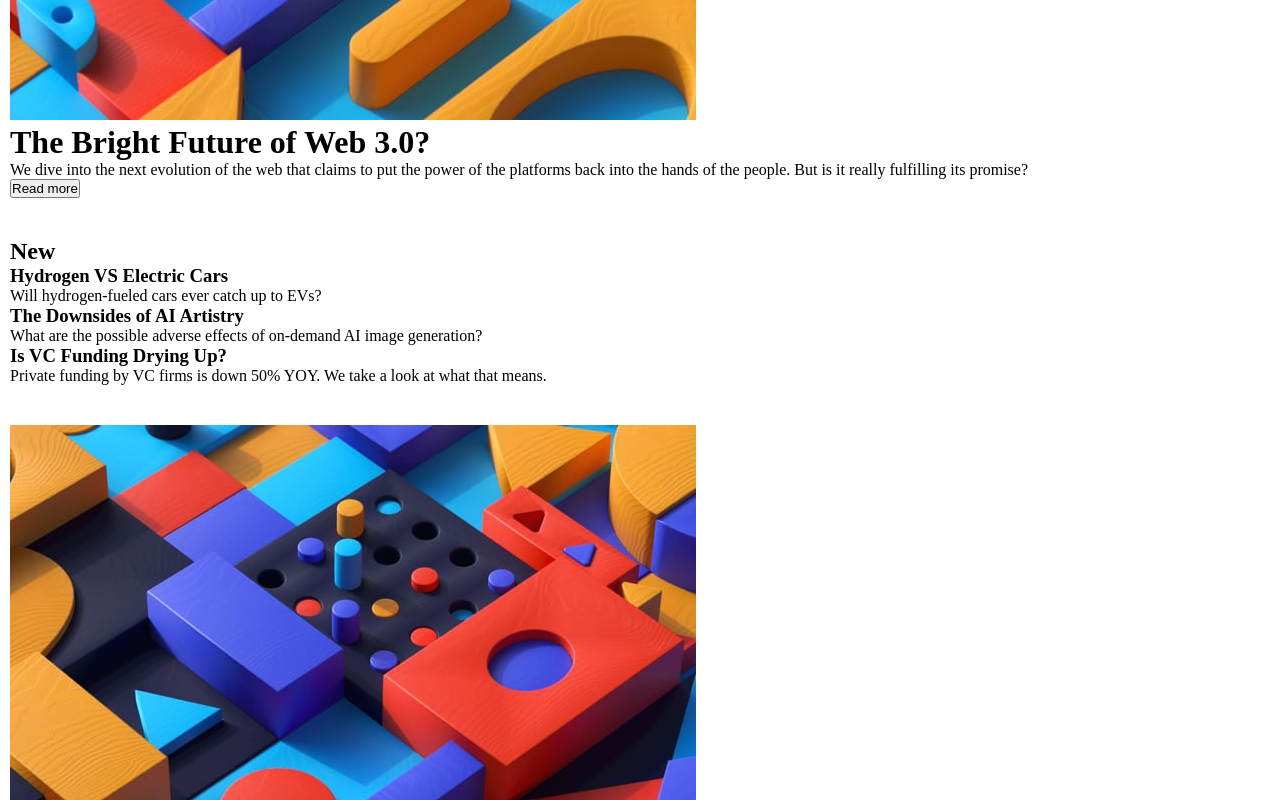
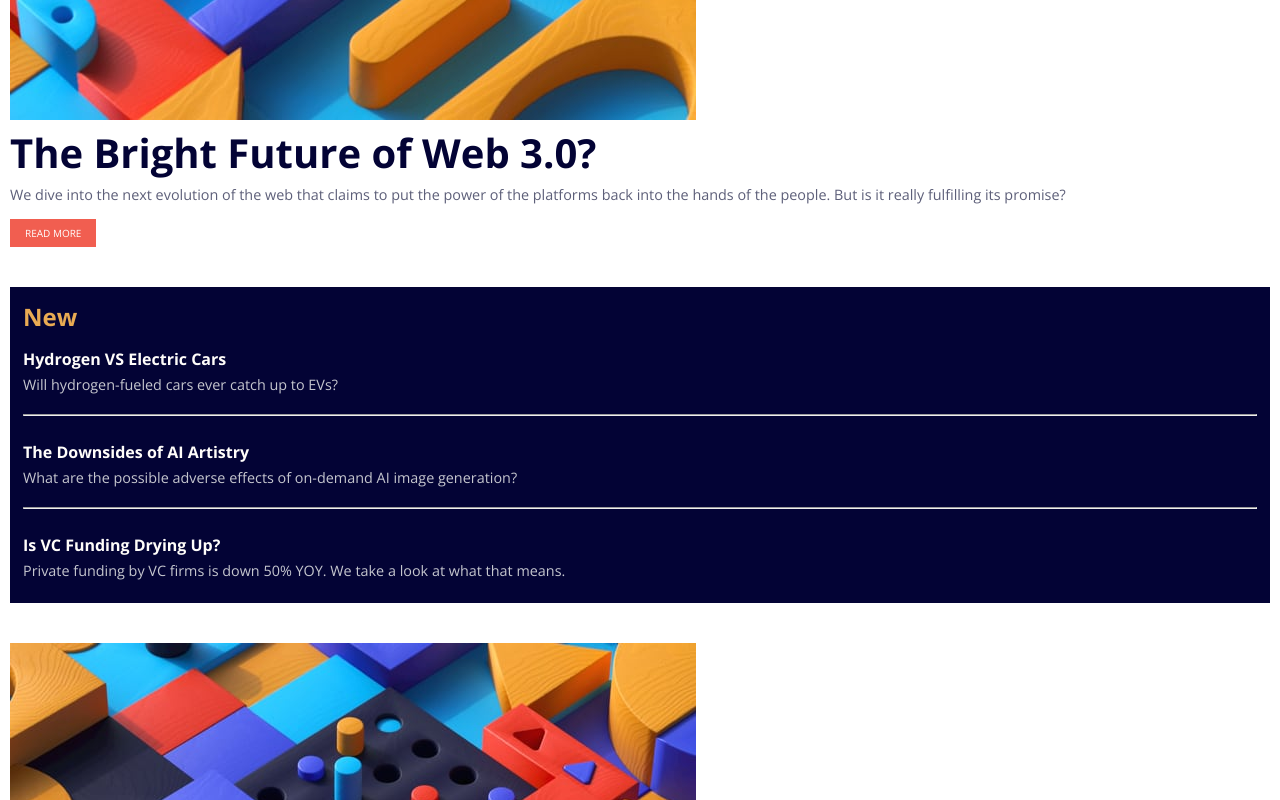
Before and after one commit to dianesancheril/news-homepage, a plain HTML site: page index.html in a window 1280 px wide. Shown: the part 580-1380 px from the top of the page. Drawn offline with nearby package versions, Linux system fonts and the light colour scheme.

Commit message:
second section design complete

```diff
--- a/index.html
+++ b/index.html
@@ -5,6 +5,9 @@
   <meta name="viewport" content="width=device-width, initial-scale=1.0"> <!-- displays site properly based on user's device -->
 
   <link rel="icon" type="image/png" sizes="32x32" href="./assets/images/favicon-32x32.png">
+  <link rel="preconnect" href="https://fonts.googleapis.com">
+  <link rel="preconnect" href="https://fonts.gstatic.com" crossorigin>
+  <link href="https://fonts.googleapis.com/css2?family=Open+Sans:wght@400;500;600;700;800&family=Quicksand:wght@300;400;600&display=swap" rel="stylesheet">
   <link rel="stylesheet" href="styles.css">
   <link rel="stylesheet" href="https://cdnjs.cloudflare.com/ajax/libs/font-awesome/4.7.0/css/font-awesome.min.css">
   <title>Frontend Mentor | News homepage</title>
@@ -39,21 +42,25 @@
       <h1>The Bright Future of Web 3.0?</h1>
       <p>  We dive into the next evolution of the web that claims to put the power of the platforms back into the hands of the people.
         But is it really fulfilling its promise?</p>
-      <button>Read more</button>
+      <button>READ MORE</button>
     </div>
-    <div class="fb-item fb-item-2">
+    <div class="fb-item">
+      <div class="fb-item-2">
         <h2>New</h2>
         <div>
           <h3>Hydrogen VS Electric Cars</h3>
           <p>Will hydrogen-fueled cars ever catch up to EVs?</p>
         </div>
+        <hr>
         <div>
           <h3>The Downsides of AI Artistry</h3>
           <p>What are the possible adverse effects of on-demand AI image generation?</p>
         </div>
+        <hr>
         <div>
           <h3>Is VC Funding Drying Up?</h3>
           <p>Private funding by VC firms is down 50% YOY. We take a look at what that means.</p>
+        </div>
       </div>
     </div>
     <div class="fb-item fb-item-3">
--- a/styles.css
+++ b/styles.css
@@ -2,6 +2,7 @@
     margin: 0;
     padding: 0;
     box-sizing: border-box;
+    font-family: 'Open Sans', sans-serif;
 }
 
 body {
@@ -102,3 +103,56 @@ li {
     max-width: 100%;
     max-height: 100%;
 }
+
+.fb-item-1 h1{
+    color: hsl(240, 89%, 11%);
+    font-weight: 700;
+    font-size: 2.5rem;
+    margin-bottom: 5px;
+}
+
+.fb-item-1 p {
+    color:  hsl(236, 13%, 42%);
+    font-size: 0.9rem;
+    word-wrap: normal;
+}
+
+.fb-item-1 button {
+    background-color: hsl(5, 85%, 63%);
+    color: white;
+    border: none;
+    font-family: 'Open Sans', sans-serif;
+    font-weight: 400px;
+    font-size: x-small;
+    padding: 7px 15px;
+    margin-top: 15px;
+}
+
+.fb-item-2 {
+    background-color: hsl(240, 89%, 11%);
+    padding: 13px;
+}
+
+.fb-item-2 div {
+    padding: 10px 10px 10px 0;
+}
+
+.fb-item-2 h2 {
+    color: hsl(35, 77%, 62%);
+    font-size: 1.5;
+}
+
+.fb-item-2 h3 {
+    color: hsl(36, 100%, 99%);
+    margin: 5px 5px 5px 0;
+    font-size: 1rem;
+}
+
+.fb-item-2 p {
+    color:hsl(233, 8%, 79%);
+    font-size: 0.9rem;
+}
+
+.fb-item-2 hr {
+    margin: 10px 0 10px 0;
+}
```
Lines whose indentation alone changed are shown as unchanged.
